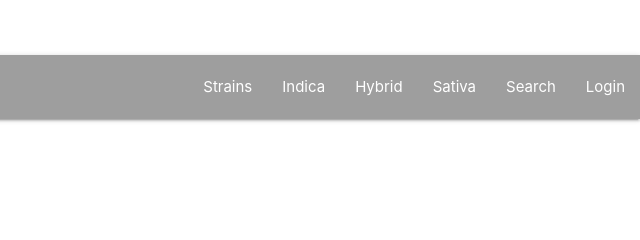
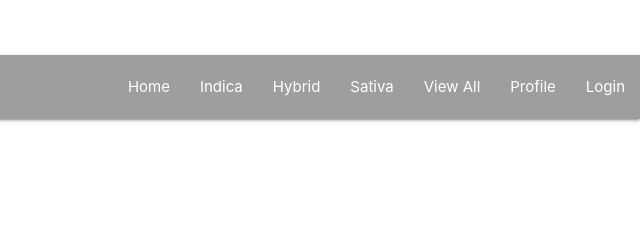
Before and after one commit to DillTurner/project-2, a website: page public/login.html in a window 1280 px wide. Shown: the top 240 px of the page, 640-1280 px from the left. Drawn offline with nearby package versions, Linux system fonts and the light colour scheme.

Commit message:
added side nav

```diff
--- a/public/login.html
+++ b/public/login.html
@@ -18,26 +18,28 @@
 <body>
     <nav class="grey">
         <div class="nav-wrapper" style="margin-top: 55px;">
-          <a href="profilepage.html" class="brand-logo"><img class="responsive-image" src="./assets/images/janelogo.png" id="navlogo" style="width: 200px; margin-left:20px; margin-top:-55px;"/></a>
-          <a href="#" data-target="mobile-demo" class="sidenav-trigger"><i class="material-icons">menu</i></a>
-          <ul id="nav-mobile" class="right hide-on-med-and-down">
-            <li><a href="#">Strains</a></li>
-            <li><a href="indica.html">Indica</a></li>
-            <li><a href="hybrid.html">Hybrid</a></li>
-            <li><a href="sativa.html">Sativa</a></li>
-            <li><a href="#">Search</a></li>
-            <li><a href="#">Login</a></li>
+           <a href="index.html" class="brand-logo"><img class="responsive-image" src="assets/images/janelogo.png"
+                 id="navlogo" style="width: 200px; margin-left:20px; margin-top:-55px;" /></a>
+           <a href="#" data-target="mobile-demo" class="sidenav-trigger"><i class="material-icons">menu</i></a>
+           <ul id="nav-mobile" class="right hide-on-med-and-down">
+              <li><a href="index.html">Home</a></li>
+              <li><a href="indica.html">Indica</a></li>
+              <li><a href="hybrid.html">Hybrid</a></li>
+              <li><a href="sativa.html">Sativa</a></li>
+              <li><a href="all.html">View All</a></li>
+              <li><a href="profile.html">Profile</a></li>
+              <li><a href="login.html">Login</a></li>
            </ul>
         </div>
      </nav>
      <ul class="sidenav" id="mobile-demo">
-        <li><a href="#">Strains</a></li>
-        <li><a href="Indica.html">Sass</a></li>
-        <li><a href="Hybrid.html">Components</a></li>
-        <li><a href="Sativa.html">Javascript</a></li>
-        <li><a href="Home.html">Mobile</a></li>
-        <li><a href="#">Search</a></li>
-        <li><a href="#">Login</a></li>
+        <li><a href="index.html">Home</a></li>
+        <li><a href="indica.html">Indica</a></li>
+        <li><a href="hybrid.html">Hybrid</a></li>
+        <li><a href="sativa.html">Savita</a></li>
+        <li><a href="all.html">View All</a></li>
+        <li><a href="profile.html">Profile</a></li>
+        <li><a href="login.html">Login</a></li>
       </ul>
 
 
```
